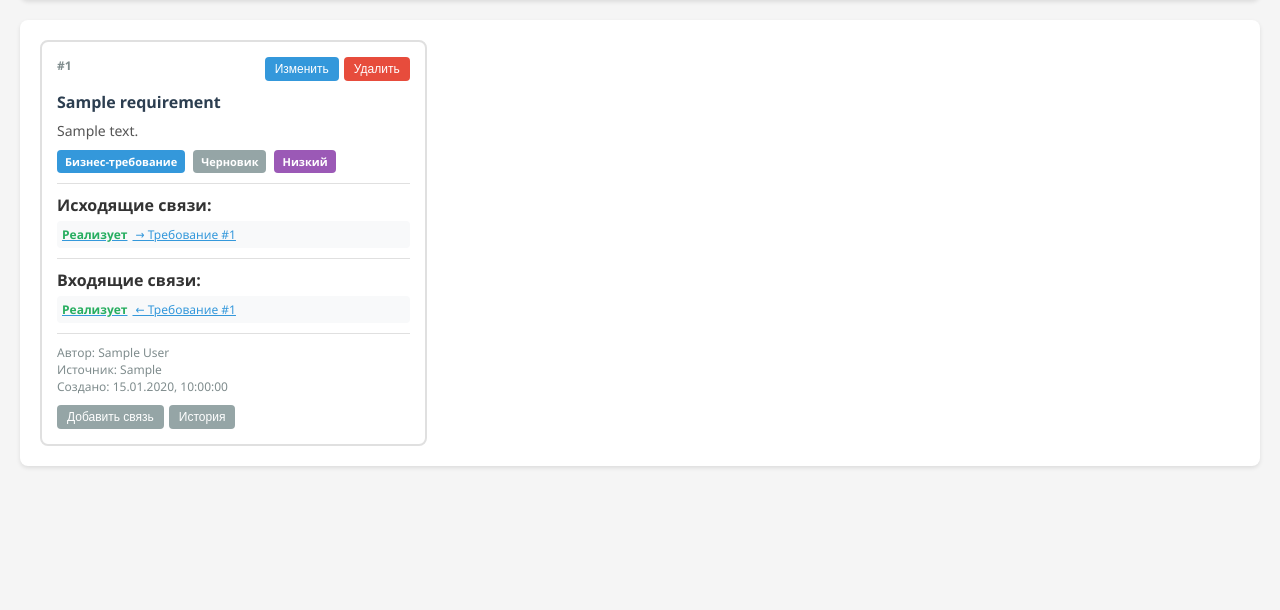
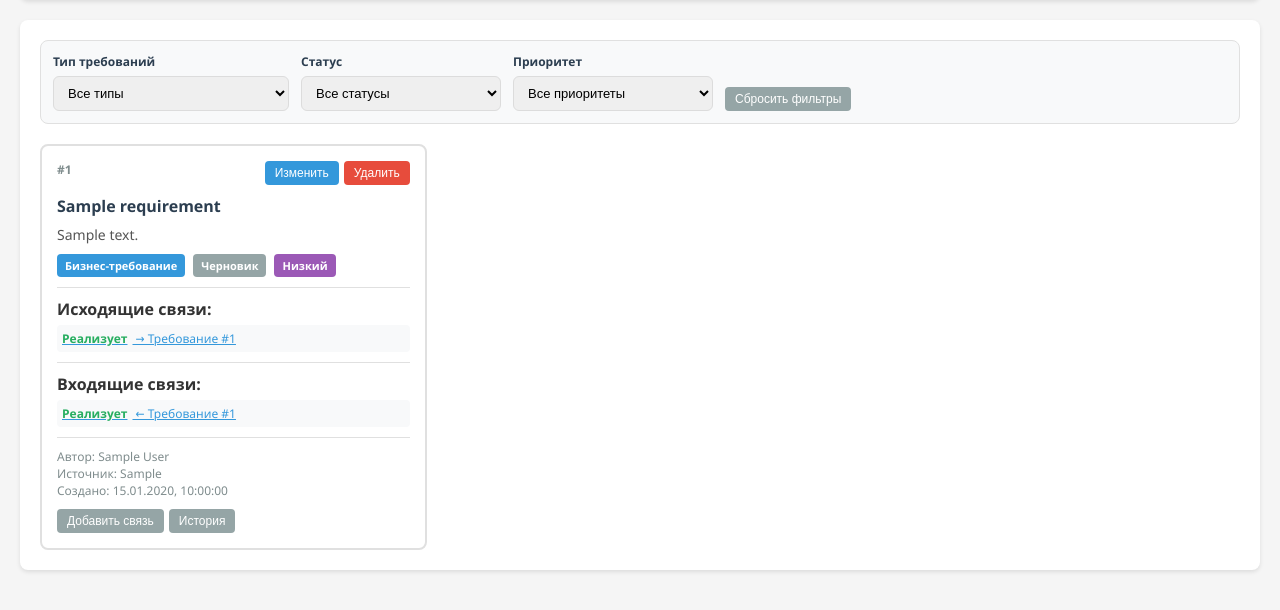
Before and after one commit to Prudskih/TraceReq, a Flask app: page /project/1 in a window 1280 px wide. Shown: the part 142-752 px from the top of the page. Run offline with Flask 3, Linux system fonts and the light colour scheme; tables that the repository leaves empty hold one stand-in row (values such as "Sample post"); some libraries are stand-ins or nearby versions.

Commit message:
Add requirement filters by type status priority

```diff
--- a/static/css/style.css
+++ b/static/css/style.css
@@ -115,6 +115,38 @@
     padding: 20px;
     border-radius: 8px;
     box-shadow: 0 2px 4px rgba(0,0,0,0.1);
+}
+
+.filters-bar {
+    display: flex;
+    flex-wrap: wrap;
+    gap: 12px;
+    align-items: flex-end;
+    padding: 12px;
+    background: #f8f9fa;
+    border: 1px solid #e0e0e0;
+    border-radius: 8px;
+    margin-bottom: 20px;
+}
+
+.filter-group {
+    min-width: 200px;
+    display: flex;
+    flex-direction: column;
+    gap: 6px;
+}
+
+.filter-group label {
+    font-size: 12px;
+    font-weight: bold;
+    color: #2c3e50;
+}
+
+.filter-group select {
+    padding: 8px 10px;
+    border-radius: 6px;
+    border: 1px solid #dcdcdc;
+    font-size: 13px;
 }
 
 .requirements-grid {
@@ -578,6 +610,15 @@
 
 /* Адаптивность */
 @media (max-width: 768px) {
+    .filters-bar {
+        align-items: stretch;
+    }
+
+    .filter-group {
+        width: 100%;
+        min-width: unset;
+    }
+
     .requirements-grid {
         grid-template-columns: 1fr;
     }
--- a/static/js/main.js
+++ b/static/js/main.js
@@ -69,6 +69,23 @@
         saveRequirement();
     });
 
+    // Фильтры требований
+    ['filterType', 'filterStatus', 'filterPriority'].forEach(filterId => {
+        const filter = document.getElementById(filterId);
+        if (filter) {
+            filter.addEventListener('change', function() {
+                applyFilters();
+            });
+        }
+    });
+
+    const resetFiltersBtn = document.getElementById('resetFiltersBtn');
+    if (resetFiltersBtn) {
+        resetFiltersBtn.addEventListener('click', function() {
+            resetFilters();
+        });
+    }
+
     // Обработка формы связи
     document.getElementById('linkForm').addEventListener('submit', function(e) {
         e.preventDefault();
@@ -107,7 +124,7 @@
 
     if (viewName === 'grid') {
         document.getElementById('gridView').classList.add('active');
-        displayRequirements(allRequirements);
+        applyFilters();
     } else if (viewName === 'matrix') {
         document.getElementById('matrixView').classList.add('active');
         displayMatrix();
@@ -123,7 +140,7 @@
         const response = await fetch(projectApi('/requirements'));
         allRequirements = await response.json();
         if (currentView === 'grid') {
-            displayRequirements(allRequirements);
+            applyFilters();
         } else if (currentView === 'matrix') {
             displayMatrix();
         } else if (currentView === 'mindmap') {
@@ -136,12 +153,12 @@
 }
 
 // Отображение требований в сетке
-function displayRequirements(requirements) {
+function displayRequirements(requirements, emptyMessage = 'Нет требований. Добавьте первое требование.') {
     const grid = document.getElementById('requirementsGrid');
     grid.innerHTML = '';
 
     if (requirements.length === 0) {
-        grid.innerHTML = '<p style="text-align: center; color: #7f8c8d; padding: 40px;">Нет требований. Добавьте первое требование.</p>';
+        grid.innerHTML = `<p style="text-align: center; color: #7f8c8d; padding: 40px;">${emptyMessage}</p>`;
         return;
     }
 
@@ -149,6 +166,38 @@
         const card = createRequirementCard(requirement);
         grid.appendChild(card);
     });
+}
+
+function getFilterValues() {
+    return {
+        type: document.getElementById('filterType')?.value || '',
+        status: document.getElementById('filterStatus')?.value || '',
+        priority: document.getElementById('filterPriority')?.value || ''
+    };
+}
+
+function applyFilters() {
+    const { type, status, priority } = getFilterValues();
+    const filteredRequirements = allRequirements.filter(req => {
+        const matchesType = !type || req.requirement_type === type;
+        const matchesStatus = !status || req.status === status;
+        const matchesPriority = !priority || req.priority === priority;
+        return matchesType && matchesStatus && matchesPriority;
+    });
+
+    displayRequirements(filteredRequirements, 'Нет требований по выбранным фильтрам.');
+}
+
+function resetFilters() {
+    const filterType = document.getElementById('filterType');
+    const filterStatus = document.getElementById('filterStatus');
+    const filterPriority = document.getElementById('filterPriority');
+
+    if (filterType) filterType.value = '';
+    if (filterStatus) filterStatus.value = '';
+    if (filterPriority) filterPriority.value = '';
+
+    applyFilters();
 }
 
 // Создание карточки требования
--- a/templates/index.html
+++ b/templates/index.html
@@ -29,6 +29,41 @@
         <!-- Представление сетки -->
         <div id="gridView" class="view-container active">
             <div class="grid-container">
+                <div class="filters-bar">
+                    <div class="filter-group">
+                        <label for="filterType">Тип требований</label>
+                        <select id="filterType">
+                            <option value="">Все типы</option>
+                            <option value="Бизнес-требование">Бизнес-требование</option>
+                            <option value="Функциональное требование">Функциональное требование</option>
+                            <option value="Нефункциональное требование">Нефункциональное требование</option>
+                            <option value="Пользовательское требование">Пользовательское требование</option>
+                            <option value="Требование к интерфейсу">Требование к интерфейсу</option>
+                        </select>
+                    </div>
+                    <div class="filter-group">
+                        <label for="filterStatus">Статус</label>
+                        <select id="filterStatus">
+                            <option value="">Все статусы</option>
+                            <option value="Черновик">Черновик</option>
+                            <option value="В работе">В работе</option>
+                            <option value="На проверке">На проверке</option>
+                            <option value="Утверждено">Утверждено</option>
+                            <option value="Отклонено">Отклонено</option>
+                        </select>
+                    </div>
+                    <div class="filter-group">
+                        <label for="filterPriority">Приоритет</label>
+                        <select id="filterPriority">
+                            <option value="">Все приоритеты</option>
+                            <option value="Низкий">Низкий</option>
+                            <option value="Средний">Средний</option>
+                            <option value="Высокий">Высокий</option>
+                            <option value="Критический">Критический</option>
+                        </select>
+                    </div>
+                    <button id="resetFiltersBtn" class="btn btn-secondary btn-small">Сбросить фильтры</button>
+                </div>
                 <div id="requirementsGrid" class="requirements-grid">
                     <!-- Сетка требований будет загружена через JavaScript -->
                 </div>
```
